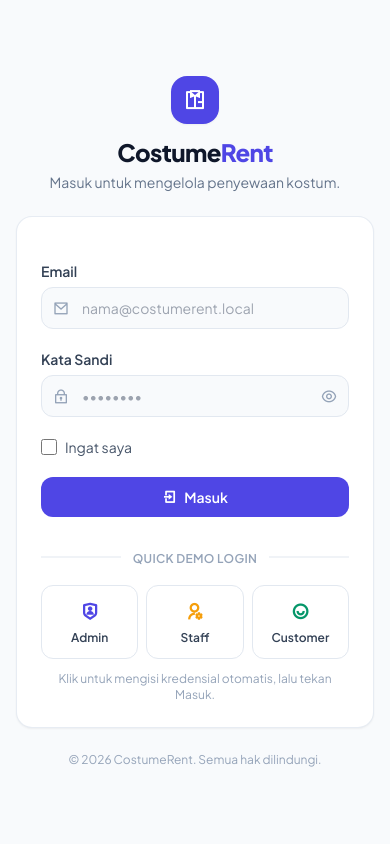
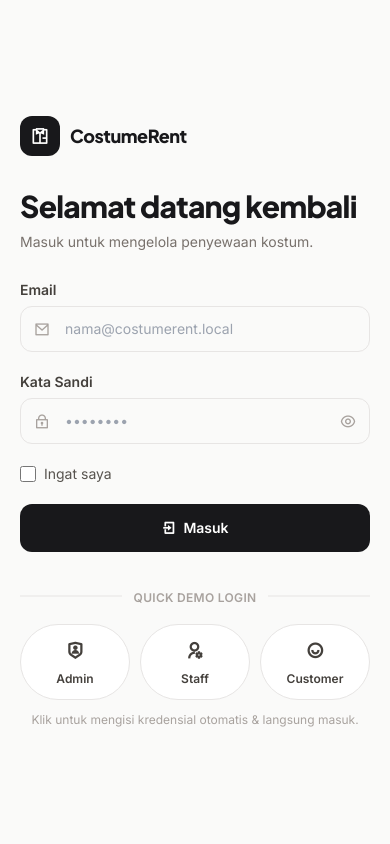
Before and after one commit to bobss11/costumerent, a Laravel app: page /login in a window 390 px wide. Run offline with Laravel 12, Linux system fonts and the light colour scheme; some libraries are stand-ins or nearby versions.

Commit message:
redesign: split-screen editorial login page

```diff
--- a/resources/views/auth/login.blade.php
+++ b/resources/views/auth/login.blade.php
@@ -11,8 +11,10 @@
         tailwind.config = {
             theme: {
                 extend: {
+                    colors: { canvas: '#FAFAF9', accent: '#D97706' },
                     fontFamily: {
-                        sans: ['"Plus Jakarta Sans"', 'ui-sans-serif', 'system-ui', 'sans-serif'],
+                        display: ['"Plus Jakarta Sans"', 'ui-sans-serif', 'system-ui', 'sans-serif'],
+                        sans: ['"Inter"', 'ui-sans-serif', 'system-ui', 'sans-serif'],
                     },
                 },
             },
@@ -22,36 +24,72 @@
     {{-- Alpine.js (CDN) --}}
     <script defer src="https://cdn.jsdelivr.net/npm/alpinejs@3.x.x/dist/cdn.min.js"></script>
 
-    {{-- Google Fonts: Plus Jakarta Sans --}}
+    {{-- Google Fonts: Plus Jakarta Sans (display) + Inter (body) --}}
     <link rel="preconnect" href="https://fonts.googleapis.com">
     <link rel="preconnect" href="https://fonts.gstatic.com" crossorigin>
-    <link href="https://fonts.googleapis.com/css2?family=Plus+Jakarta+Sans:wght@400;500;600;700;800&display=swap" rel="stylesheet">
+    <link href="https://fonts.googleapis.com/css2?family=Inter:wght@400;500;600;700&family=Plus+Jakarta+Sans:wght@500;600;700;800&display=swap" rel="stylesheet">
 
     {{-- RemixIcon (CDN) --}}
     <link href="https://cdn.jsdelivr.net/npm/remixicon@4.2.0/fonts/remixicon.css" rel="stylesheet">
 
     <style>
-        body { font-family: 'Plus Jakarta Sans', sans-serif; }
+        body { font-family: 'Inter', ui-sans-serif, system-ui, sans-serif; }
+        .font-display { font-family: 'Plus Jakarta Sans', ui-sans-serif, system-ui, sans-serif; letter-spacing: -0.02em; }
         [x-cloak] { display: none !important; }
     </style>
 </head>
-<body class="min-h-screen bg-slate-50 text-slate-800 antialiased">
-    <div class="flex min-h-screen items-center justify-center px-4 py-10"
-         x-data="loginForm()">
-        <div class="w-full max-w-md">
-            {{-- Brand --}}
-            <div class="mb-6 flex flex-col items-center text-center">
-                <span class="mb-3 flex h-12 w-12 items-center justify-center rounded-2xl bg-indigo-600 text-white shadow-sm">
-                    <i class="ri-shirt-line text-2xl"></i>
-                </span>
-                <h1 class="text-2xl font-extrabold tracking-tight text-slate-900">Costume<span class="text-indigo-600">Rent</span></h1>
-                <p class="mt-1 text-sm text-slate-500">Masuk untuk mengelola penyewaan kostum.</p>
+<body class="min-h-screen bg-[#FAFAF9] text-stone-700 antialiased">
+    <div class="flex min-h-screen flex-col lg:flex-row" x-data="loginForm()">
+        {{-- Left: editorial showcase (55%) --}}
+        <div class="relative hidden overflow-hidden bg-zinc-900 lg:flex lg:w-[55%]">
+            <img src="https://upload.wikimedia.org/wikipedia/commons/thumb/2/23/Javanese_Surakarta_Bride.jpg/960px-Javanese_Surakarta_Bride.jpg"
+                 alt="Busana adat" class="absolute inset-0 h-full w-full object-cover opacity-40"
+                 onerror="this.style.display='none'">
+            <div class="absolute inset-0 bg-gradient-to-tr from-zinc-900 via-zinc-900/80 to-zinc-900/30"></div>
+            <div class="relative z-10 flex h-full w-full flex-col justify-between p-12">
+                <div class="flex items-center gap-2.5 text-white">
+                    <span class="flex h-10 w-10 items-center justify-center rounded-xl bg-white/10 backdrop-blur">
+                        <i class="ri-shirt-line text-xl"></i>
+                    </span>
+                    <span class="font-display text-lg font-extrabold tracking-tight">CostumeRent</span>
+                </div>
+
+                <div class="max-w-lg text-white">
+                    <span class="inline-flex items-center gap-1.5 rounded-full border border-white/20 bg-white/10 px-3 py-1 text-xs font-semibold uppercase tracking-wide text-amber-300 backdrop-blur">
+                        <i class="ri-sparkling-2-line"></i> Boutique Rental
+                    </span>
+                    <h2 class="font-display mt-6 text-4xl font-extrabold leading-[1.05] tracking-tight xl:text-5xl">
+                        Curated Traditional &amp; Event Attire Rental
+                    </h2>
+                    <p class="mt-5 max-w-md leading-relaxed text-stone-300">
+                        Kelola penyewaan kostum, pakaian adat, dan busana acara dengan katalog yang rapi, kalkulasi deposit otomatis, dan inspeksi pengembalian yang transparan.
+                    </p>
+                    <ul class="mt-8 grid max-w-md gap-3 text-sm text-stone-200">
+                        <li class="flex items-center gap-3"><i class="ri-checkbox-circle-line text-amber-300"></i> Katalog &amp; reservasi real-time</li>
+                        <li class="flex items-center gap-3"><i class="ri-checkbox-circle-line text-amber-300"></i> Kalkulasi deposit &amp; denda otomatis</li>
+                        <li class="flex items-center gap-3"><i class="ri-checkbox-circle-line text-amber-300"></i> Nota &amp; inspeksi pengembalian siap cetak</li>
+                    </ul>
+                </div>
+
+                <p class="text-xs text-stone-400">&copy; {{ date('Y') }} CostumeRent. Semua hak dilindungi.</p>
             </div>
+        </div>
 
-            {{-- Card --}}
-            <div class="rounded-2xl border border-slate-200/80 bg-white p-6 shadow-sm sm:p-8">
+        {{-- Right: form (45%) --}}
+        <div class="flex flex-1 items-center justify-center px-5 py-12 lg:w-[45%]">
+            <div class="w-full max-w-sm">
+                <div class="mb-8 lg:hidden">
+                    <div class="flex items-center gap-2.5">
+                        <span class="flex h-10 w-10 items-center justify-center rounded-xl bg-zinc-900 text-white"><i class="ri-shirt-line text-xl"></i></span>
+                        <span class="font-display text-lg font-extrabold tracking-tight text-zinc-900">CostumeRent</span>
+                    </div>
+                </div>
+
+                <h1 class="font-display text-3xl font-extrabold tracking-tight text-zinc-900">Selamat datang kembali</h1>
+                <p class="mt-2 text-sm text-stone-500">Masuk untuk mengelola penyewaan kostum.</p>
+
                 @if ($errors->any())
-                    <div class="mb-5 rounded-xl border border-rose-200 bg-rose-50 px-4 py-3 text-sm text-rose-700">
+                    <div class="mt-6 rounded-xl border border-rose-200 bg-rose-50 px-4 py-3 text-sm text-rose-700">
                         <div class="flex items-start gap-2">
                             <i class="ri-error-warning-line mt-0.5"></i>
                             <div>
@@ -63,74 +101,72 @@
                     </div>
                 @endif
 
-                <form method="POST" action="{{ route('login') }}" class="space-y-5" x-ref="form">
+                <form method="POST" action="{{ route('login') }}" class="mt-7 space-y-5" x-ref="form">
                     @csrf
 
                     <div>
-                        <label for="email" class="mb-1.5 block text-sm font-semibold text-slate-700">Email</label>
+                        <label for="email" class="mb-1.5 block text-sm font-semibold text-stone-700">Email</label>
                         <div class="relative">
-                            <i class="ri-mail-line pointer-events-none absolute left-3 top-1/2 -translate-y-1/2 text-slate-400"></i>
+                            <i class="ri-mail-line pointer-events-none absolute left-3.5 top-1/2 -translate-y-1/2 text-stone-400"></i>
                             <input id="email" name="email" type="email" autocomplete="username" required
                                    x-model="email" value="{{ old('email') }}"
-                                   class="w-full rounded-xl border border-slate-200 bg-slate-50 py-2.5 pl-10 pr-3 text-sm text-slate-900 outline-none transition focus:border-indigo-500 focus:bg-white focus:ring-2 focus:ring-indigo-500/20"
+                                   class="w-full rounded-xl border border-stone-200 bg-[#FAFAF9] py-3 pl-11 pr-3 text-sm text-zinc-900 outline-none transition focus:border-zinc-400 focus:bg-white focus:ring-2 focus:ring-stone-200"
                                    placeholder="nama@costumerent.local">
                         </div>
                     </div>
 
                     <div>
-                        <label for="password" class="mb-1.5 block text-sm font-semibold text-slate-700">Kata Sandi</label>
+                        <label for="password" class="mb-1.5 block text-sm font-semibold text-stone-700">Kata Sandi</label>
                         <div class="relative" x-data="{ show: false }">
-                            <i class="ri-lock-2-line pointer-events-none absolute left-3 top-1/2 -translate-y-1/2 text-slate-400"></i>
+                            <i class="ri-lock-2-line pointer-events-none absolute left-3.5 top-1/2 -translate-y-1/2 text-stone-400"></i>
                             <input id="password" name="password" autocomplete="current-password" required
                                    x-model="password" :type="show ? 'text' : 'password'"
-                                   class="w-full rounded-xl border border-slate-200 bg-slate-50 py-2.5 pl-10 pr-10 text-sm text-slate-900 outline-none transition focus:border-indigo-500 focus:bg-white focus:ring-2 focus:ring-indigo-500/20"
+                                   class="w-full rounded-xl border border-stone-200 bg-[#FAFAF9] py-3 pl-11 pr-11 text-sm text-zinc-900 outline-none transition focus:border-zinc-400 focus:bg-white focus:ring-2 focus:ring-stone-200"
                                    placeholder="••••••••">
                             <button type="button" @click="show = !show"
-                                    class="absolute right-3 top-1/2 -translate-y-1/2 text-slate-400 hover:text-slate-600">
+                                    class="absolute right-3.5 top-1/2 -translate-y-1/2 text-stone-400 hover:text-stone-600">
                                 <i :class="show ? 'ri-eye-off-line' : 'ri-eye-line'"></i>
                             </button>
                         </div>
                     </div>
 
                     <div class="flex items-center justify-between">
-                        <label class="flex items-center gap-2 text-sm text-slate-600">
+                        <label class="flex items-center gap-2 text-sm text-stone-600">
                             <input type="checkbox" name="remember" value="1"
-                                   class="h-4 w-4 rounded border-slate-300 text-indigo-600 focus:ring-indigo-500">
+                                   class="h-4 w-4 rounded border-stone-300 text-zinc-900 focus:ring-stone-400">
                             Ingat saya
                         </label>
                     </div>
 
                     <button type="submit"
-                            class="flex w-full items-center justify-center gap-2 rounded-xl bg-indigo-600 px-4 py-2.5 text-sm font-semibold text-white transition hover:bg-indigo-700 focus:ring-2 focus:ring-indigo-500/40">
+                            class="flex w-full items-center justify-center gap-2 rounded-xl bg-zinc-900 px-4 py-3.5 text-sm font-semibold text-white transition hover:bg-zinc-800 focus:ring-2 focus:ring-stone-300">
                         <i class="ri-login-box-line"></i> Masuk
                     </button>
                 </form>
 
                 {{-- Quick Demo Login --}}
-                <div class="mt-7">
+                <div class="mt-8">
                     <div class="relative mb-4 text-center">
-                        <span class="relative z-10 bg-white px-3 text-xs font-semibold uppercase tracking-wide text-slate-400">Quick Demo Login</span>
-                        <span class="absolute inset-x-0 top-1/2 -z-0 block h-px -translate-y-1/2 bg-slate-200"></span>
+                        <span class="relative z-10 bg-[#FAFAF9] px-3 text-xs font-semibold uppercase tracking-wide text-stone-400">Quick Demo Login</span>
+                        <span class="absolute inset-x-0 top-1/2 -z-0 block h-px -translate-y-1/2 bg-stone-200"></span>
                     </div>
-                    <div class="grid grid-cols-3 gap-2">
+                    <div class="grid grid-cols-3 gap-2.5">
                         <button type="button" @click="fill('admin@costumerent.local')"
-                                class="flex flex-col items-center gap-1 rounded-xl border border-slate-200 bg-white px-2 py-3 text-xs font-semibold text-slate-700 transition hover:border-indigo-300 hover:bg-indigo-50 hover:text-indigo-700">
-                            <i class="ri-shield-user-line text-lg text-indigo-600"></i> Admin
+                                class="flex flex-col items-center gap-1.5 rounded-full border border-stone-200 bg-white px-2 py-3 text-xs font-semibold text-stone-700 transition hover:border-zinc-900 hover:bg-zinc-900 hover:text-white">
+                            <i class="ri-shield-user-line text-lg"></i> Admin
                         </button>
                         <button type="button" @click="fill('staff@costumerent.local')"
-                                class="flex flex-col items-center gap-1 rounded-xl border border-slate-200 bg-white px-2 py-3 text-xs font-semibold text-slate-700 transition hover:border-amber-300 hover:bg-amber-50 hover:text-amber-700">
-                            <i class="ri-user-settings-line text-lg text-amber-500"></i> Staff
+                                class="flex flex-col items-center gap-1.5 rounded-full border border-stone-200 bg-white px-2 py-3 text-xs font-semibold text-stone-700 transition hover:border-zinc-900 hover:bg-zinc-900 hover:text-white">
+                            <i class="ri-user-settings-line text-lg"></i> Staff
                         </button>
                         <button type="button" @click="fill('customer@costumerent.local')"
-                                class="flex flex-col items-center gap-1 rounded-xl border border-slate-200 bg-white px-2 py-3 text-xs font-semibold text-slate-700 transition hover:border-emerald-300 hover:bg-emerald-50 hover:text-emerald-700">
-                            <i class="ri-user-smile-line text-lg text-emerald-600"></i> Customer
+                                class="flex flex-col items-center gap-1.5 rounded-full border border-stone-200 bg-white px-2 py-3 text-xs font-semibold text-stone-700 transition hover:border-zinc-900 hover:bg-zinc-900 hover:text-white">
+                            <i class="ri-user-smile-line text-lg"></i> Customer
                         </button>
                     </div>
-                    <p class="mt-3 text-center text-xs text-slate-400">Klik untuk mengisi kredensial otomatis, lalu tekan Masuk.</p>
+                    <p class="mt-3 text-center text-xs text-stone-400">Klik untuk mengisi kredensial otomatis &amp; langsung masuk.</p>
                 </div>
             </div>
-
-            <p class="mt-6 text-center text-xs text-slate-400">&copy; {{ date('Y') }} CostumeRent. Semua hak dilindungi.</p>
         </div>
     </div>
 
```
